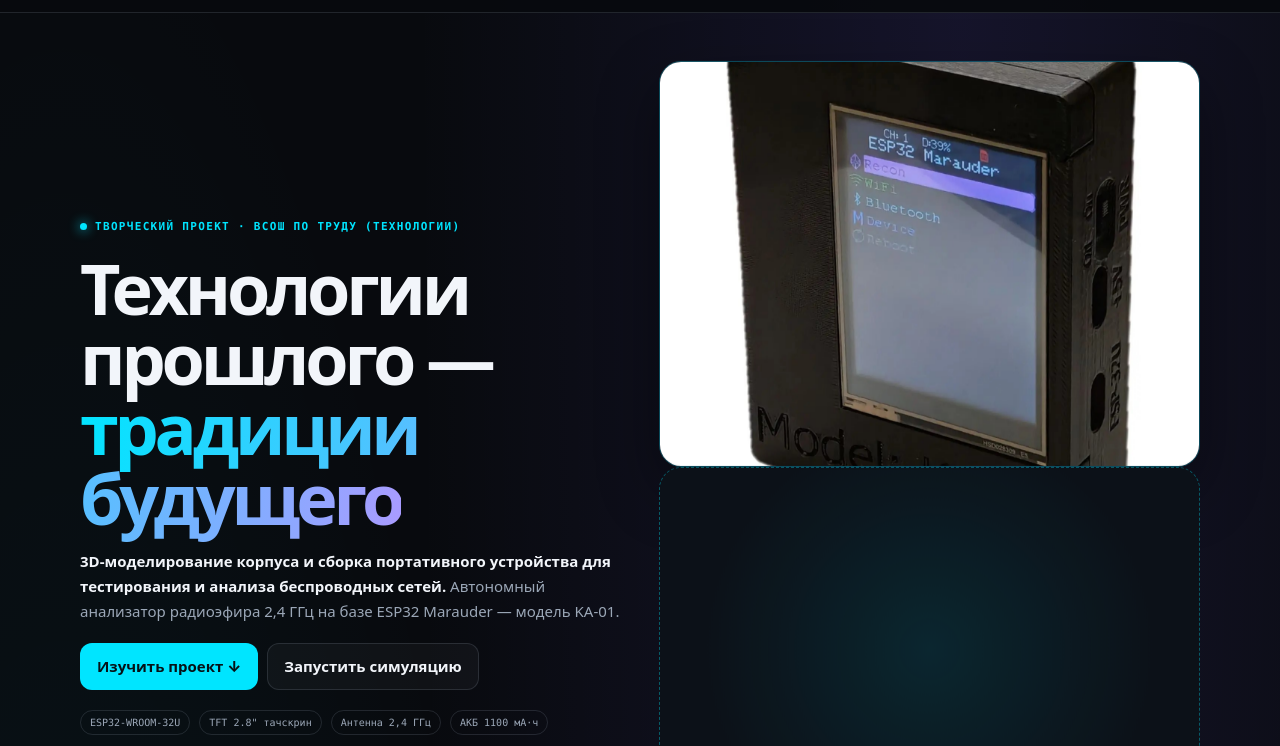
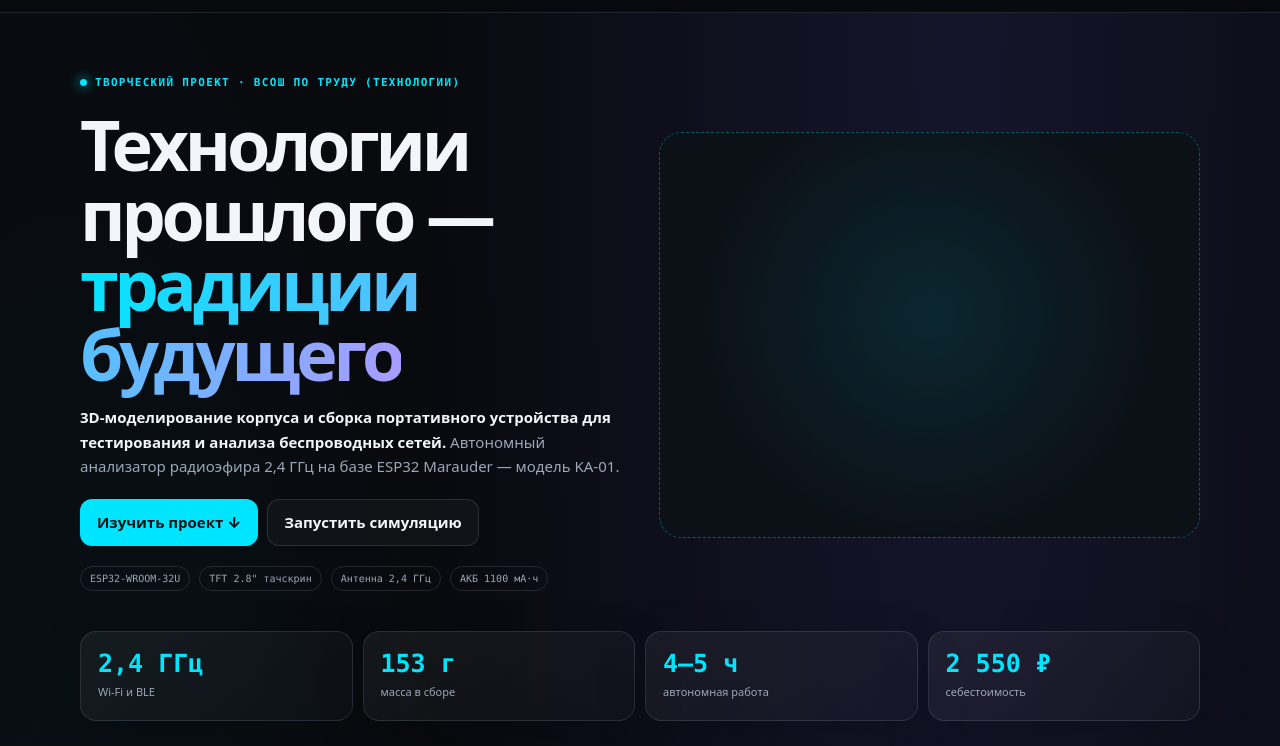
Before and after one commit to mitproro/ka01-site, a plain HTML site: page index.html in a window 1280 px wide. Shown: the part 52-798 px from the top of the page. Drawn offline with Linux system fonts and the light colour scheme.

Commit message:
Update index.html

```diff
--- a/index.html
+++ b/index.html
@@ -205,7 +205,7 @@ footer{margin-top:25px;padding:22px 0 29px;border-top:1px solid var(--line);colo
     </div>
 
     <div class="hero-photo-wrap">
-      <img class="hero-photo" src="main.jpg"  onerror="this.hidden=true;this.nextElementSibling.hidden=false">
+      <img class="main.jpg"  onerror="this.hidden=true;this.nextElementSibling.hidden=false">
       <div class="photo-placeholder" hidden>
 
     </div>
```
